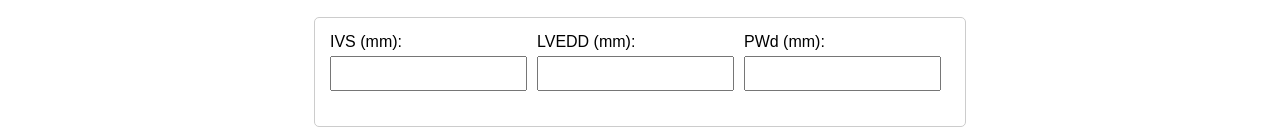
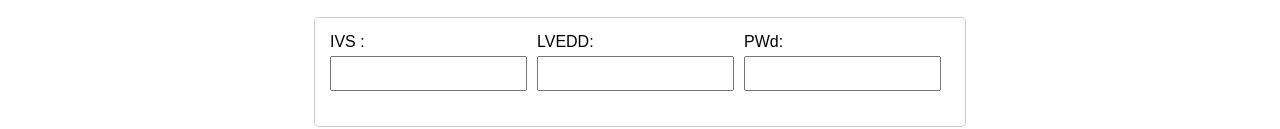
Before and after one commit to anastasiadmy/EE_new_work, a plain HTML site: page index.html in a window 1280 px wide. Shown: the part 317-446 px from the top of the page. Drawn offline with Linux system fonts and the light colour scheme.

Commit message:
index.html

```diff
--- a/index.html
+++ b/index.html
@@ -141,17 +141,17 @@
     <div class="calculator">
         <div style="display: flex; gap: 10px;">
             <div>
-            <label for="ivs">IVS (mm):</label>
+            <label for="ivs">IVS :</label>
             <input type="number" id="ivs" oninput="calculateLVMass()">
             </div>
             <div>
-            <label for="lvedd">LVEDD (mm):</label>
+            <label for="lvedd">LVEDD:</label>
             <input type="number" id="lvedd"
                 oninput="calculateLVMass(); document.getElementById('lvedd_teich').value = this.value; calculateTeichholz();">
             </div>
 
             <div>
-            <label for="pw">PWd (mm):</label>
+            <label for="pw">PWd:</label>
             <input type="number" id="pw" oninput="calculateLVMass()">
              </div>
         </div>
```
